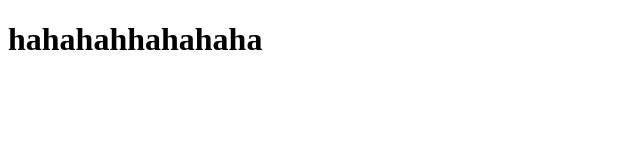
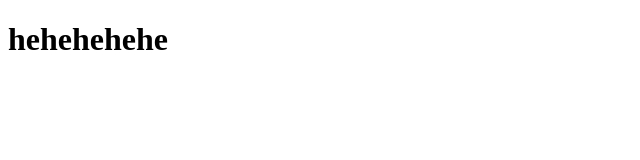
Before and after one commit to Bishaleyyyyy/Testing, a plain HTML site: page index.html in a window 1280 px wide. Shown: the whole page, without its empty margins (0-640 px from the left). Drawn offline with Linux system fonts and the light colour scheme.

Commit message:
hehehehe haley

```diff
--- a/index.html
+++ b/index.html
@@ -6,6 +6,6 @@
     <title></title>
 </head>
 <body>
-    <h1>hahahahhahahaha</h1>
+    <h1>hehehehehe</h1>
 </body>
 </html>
```
